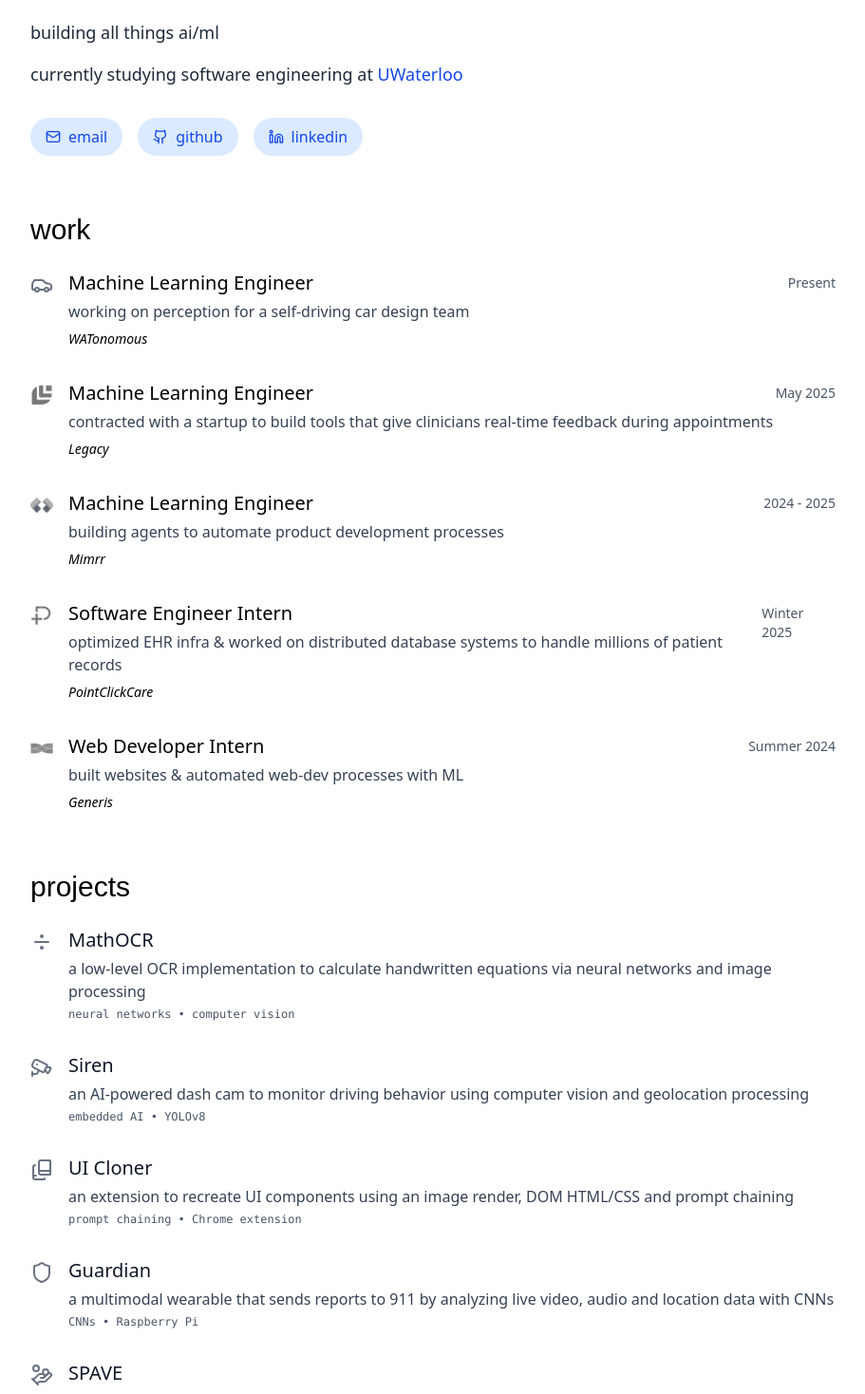
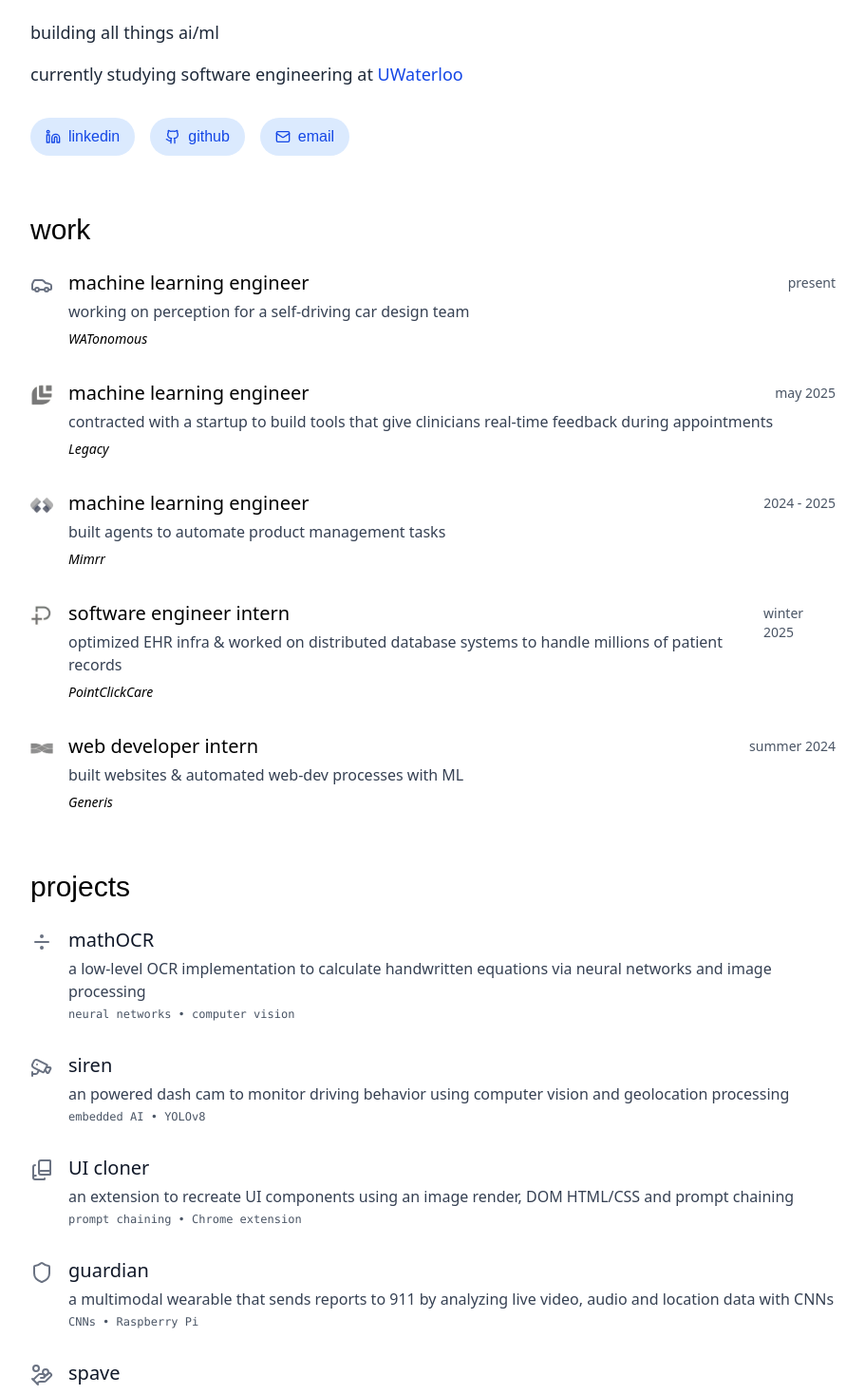
Before and after one commit to pearl-natalia/Personal-Website-2025, a Next.js app: page / in a window 1280 px wide. Shown: the part 140-1608 px from the top of the page at 95% size, without its empty margins (184-1095 px from the left). Built offline with nearby package versions, Linux system fonts and the light colour scheme; a web font is replaced by a local one.

Commit message:
Updates to frontend

```diff
--- a/src/app/layout.tsx
+++ b/src/app/layout.tsx
@@ -27,7 +27,7 @@
         url: "/images/preview.png",
         width: 1200,
         height: 630,
-        alt: "Preview of Pearl Natalia’s portfolio",
+        alt: "Preview of Pearl Natalia's portfolio",
       },
     ],
   },
--- a/src/app/page.tsx
+++ b/src/app/page.tsx
@@ -12,72 +12,79 @@
 // E! change font here to name
 import { Shantell_Sans } from "next/font/google";
 
-// one more update here
 const headerFont = Shantell_Sans({ weight: "400", subsets: ["latin"] });
 
-// Data for work experience and projects
+// Data for work experience
 const workExperience = [
   // {
   //   logo: "images/amazon-logo.png",
   //   hoverLogo: "images/amazon-logo-hover.png",
-  //   title: "Software Engineer Intern",
-  //   role: "working on robotics",
-  //   period: "Incoming Summer 2026",
+  //   title: "software engineer intern",
+  //   role: "working on robots",
+  //   period: "incoming summer 2026",
   //   company: "Amazon Robotics",
+  //   link: "https://www.aboutamazon.com/news/tag/robotics",
   // },
   // {
   //   logo: "images/globe-logo.png",
   //   hoverLogo: "images/globe-logo-hover.png",
-  //   title: "Machine Learning Intern",
+  //   title: "machine learning intern",
   //   role: "working on agents for news outlets",
-  //   period: "Incoming Fall 2025",
+  //   period: "incoming fall 2025",
   //   company: "The Globe & Mail",
+  //   link: "https://www.theglobeandmail.com/",
   // },
   {
     Icon: Car,
-    title: "Machine Learning Engineer",
+    title: "machine learning engineer",
     role: "working on perception for a self-driving car design team",
-    period: "Present",
+    period: "present",
     company: "WATonomous",
+    link: "https://www.watonomous.ca/",
   },
   {
     logo: "images/legacy-logo.png",
     hoverLogo: "images/legacy-logo-hover.png",
-    title: "Machine Learning Engineer",
+    title: "machine learning engineer",
     role: "contracted with a startup to build tools that give clinicians real-time feedback during appointments",
-    period: "May 2025",
+    period: "may 2025",
     company: "Legacy",
+    link: "https://www.legacytheapp.com/",
   },
   {
     logo: "images/mimrr-logo.png",
     hoverLogo: "images/mimrr-logo-hover.png",
-    title: "Machine Learning Engineer",
-    role: "building agents to automate product development processes",
+    title: "machine learning engineer",
+    role: "built agents to automate product management tasks",
     period: "2024 - 2025",
     company: "Mimrr",
+    link: "https://www.linkedin.com/company/mimrrhq/about/",
   },
   {
     logo: "images/pcc-logo.png",
     hoverLogo: "images/pcc-logo-hover.png",
-    title: "Software Engineer Intern",
+    title: "software engineer intern",
     role: "optimized EHR infra & worked on distributed database systems to handle millions of patient records",
-    period: "Winter 2025",
+    period: "winter 2025",
     company: "PointClickCare",
+    link: "https://pointclickcare.com/products/",
   },
   {
     logo: "images/generis-logo.png",
     hoverLogo: "images/generis-logo-hover.png",
-    title: "Web Developer Intern",
+    title: "web developer intern",
     role: "built websites & automated web-dev processes with ML",
-    period: "Summer 2024",
+    period: "summer 2024",
     company: "Generis",
+    link: "https://generisgp.com/",
   },
 ];
 
+// Data for projects
 const projects = [
   {
     Icon: Divide,
-    name: "MathOCR",
+    name: "mathOCR",
     link: "https://github.com/pearl-natalia/MathOCR/blob/main/README.md",
     description:
       "a low-level OCR implementation to calculate handwritten equations via neural networks and image processing",
@@ -85,15 +92,15 @@
   },
   {
     Icon: Cctv,
-    name: "Siren",
+    name: "siren",
     link: "https://github.com/pearl-natalia/Siren/blob/master/README.md",
     description:
-      "an AI-powered dash cam to monitor driving behavior using computer vision and geolocation processing",
+      "an powered dash cam to monitor driving behavior using computer vision and geolocation processing",
     tech: "embedded AI • YOLOv8",
   },
   {
     Icon: BookCopy,
-    name: "UI Cloner",
+    name: "UI cloner",
     link: "https://github.com/pearl-natalia/component-generation",
     description:
       "an extension to recreate UI components using an image render, DOM HTML/CSS and prompt chaining",
@@ -101,7 +108,7 @@
   },
   {
     Icon: Shield,
-    name: "Guardian",
+    name: "guardian",
     link: "https://devpost.com/software/group-123",
     description:
       "a multimodal wearable that sends reports to 911 by analyzing live video, audio and location data with CNNs",
@@ -109,16 +116,16 @@
   },
   {
     Icon: HandCoins,
-    name: "SPAVE",
+    name: "spave",
     link: "https://github.com/pearl-natalia/SPAVE/blob/main/README.md",
     description:
-      "a Google Play-store published budgeting app to optimize user savings when shopping",
+      "a Google Play-Store published budgeting app to optimize user savings when shopping",
     tech: "budgeting app • Android development",
   },
   {
     logo: "images/autorithm.png",
     hoverLogo: "images/autorithm-hover.png",
-    name: "Autorithm",
+    name: "autorithm",
     link: "https://devpost.com/software/handsfree-y7lsbq",
     description:
       "an EV3 robot to automate food-package assembly via colour and ultrasonic sensors",
@@ -141,16 +148,17 @@
               currently studying software engineering at{" "}
               <a
                 href="https://se-webring.xyz/"
-                className="mr-1 text-blue-700 hover:underline hover:text-blue-900 transition-colors"
+                target="_blank"
+                className="mr-1 text-blue-700 hover:underline hover:text-blue-900 transition-colors "
               >
                 UWaterloo
               </a>
-              {/* , and will be studying abroad in Spain at{" "}
+              {/* , and am studying abroad in Spain at{" "}
               <a
                 href="https://en.tecnun.unav.edu/"
                 className="mr-1 text-blue-700 hover:underline hover:text-blue-900 transition-colors"
               >
-                Tecnun
+                UNavarra
               </a>
               this Winter */}
             </p>
@@ -159,26 +167,26 @@
           {/* Contact Links */}
           <div className="flex flex-wrap gap-4 mt-8">
             <a
-              href="mailto:pearlnnatalia@gmail.com"
-              className="flex items-center gap-2 px-4 py-2 rounded-full bg-blue-100 text-blue-700 hover:bg-blue-400 hover:text-white transition-colors text-base"
+              href="https://www.linkedin.com/in/pearlnatalia/"
+              target="_blank"
+              rel="noopener noreferrer"
+              className={`flex items-center gap-2 px-4 py-2 rounded-full bg-blue-100 text-blue-700 hover:bg-blue-400 hover:text-white transition-colors text-base ${headerFont.className}`}
             >
-              <Mail className="w-4 h-4" /> email
+              <Linkedin className="w-4 h-4" /> linkedin
             </a>
             <a
               href="https://github.com/pearl-natalia"
               target="_blank"
               rel="noopener noreferrer"
-              className="flex items-center gap-2 px-4 py-2 rounded-full bg-blue-100 text-blue-700 hover:bg-blue-400 hover:text-white transition-colors text-base"
+              className={`flex items-center gap-2 px-4 py-2 rounded-full bg-blue-100 text-blue-700 hover:bg-blue-400 hover:text-white transition-colors text-base ${headerFont.className}`}
             >
               <Github className="w-4 h-4" /> github
             </a>
             <a
-              href="https://www.linkedin.com/in/pearlnatalia/"
-              target="_blank"
-              rel="noopener noreferrer"
-              className="flex items-center gap-2 px-4 py-2 rounded-full bg-blue-100 text-blue-700 hover:bg-blue-400 hover:text-white transition-colors text-base"
+              href="mailto:pearlnnatalia@gmail.com"
+              className={`flex items-center gap-2 px-4 py-2 rounded-full bg-blue-100 text-blue-700 hover:bg-blue-400 hover:text-white transition-colors text-base ${headerFont.className}`}
             >
-              <Linkedin className="w-4 h-4" /> linkedin
+              <Mail className="w-4 h-4" /> email
             </a>
           </div>
         </header>
@@ -190,8 +198,16 @@
           </h2>
           <div className="space-y-8">
             {workExperience.map((work, idx) => {
-              const { Icon, logo, hoverLogo, title, role, company, period } =
-                work;
+              const {
+                Icon,
+                logo,
+                hoverLogo,
+                title,
+                role,
+                company,
+                period,
+                link,
+              } = work;
               return (
                 <div
                   key={idx}
@@ -224,7 +240,7 @@
                         {role}
                       </p>
                       <a
-                        href={`https://${company}`}
+                        href={link}
                         target="_blank"
                         rel="noopener noreferrer"
                         className="italic group-hover:text-blue-700 hover:underline transition-colors text-sm"
@@ -258,6 +274,7 @@
                 >
                   {logo ? (
                     <>
+                      {" "}
                       <img
                         src={logo}
                         alt={name}
@@ -299,7 +316,10 @@
           </div>
         </section>
 
-        <footer className="pt-8 sm:pt-16 pb-8 sm:pb-16 border-t border-gray-200 text-sm text-gray-600 text-center">
+        {/* Footer */}
+        <footer
+          className={`pt-8 sm:pt-16 pb-8 sm:pb-16 border-t border-gray-200 text-sm text-gray-600 text-center ${headerFont.className}`}
+        >
           <p>i love meeting new people — feel free to reach out :)</p>
         </footer>
       </div>
```
Also changed, not shown: public/images/autorithm-hover.png.
